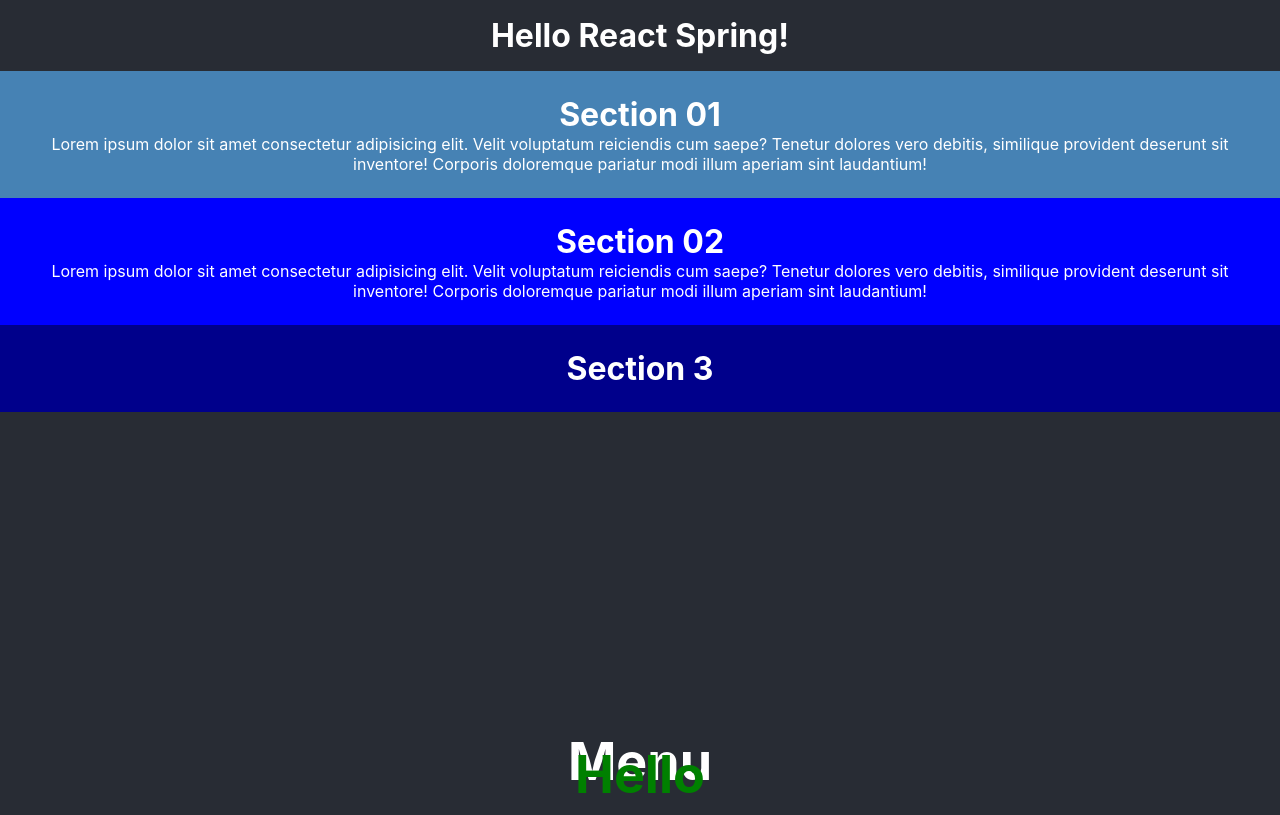
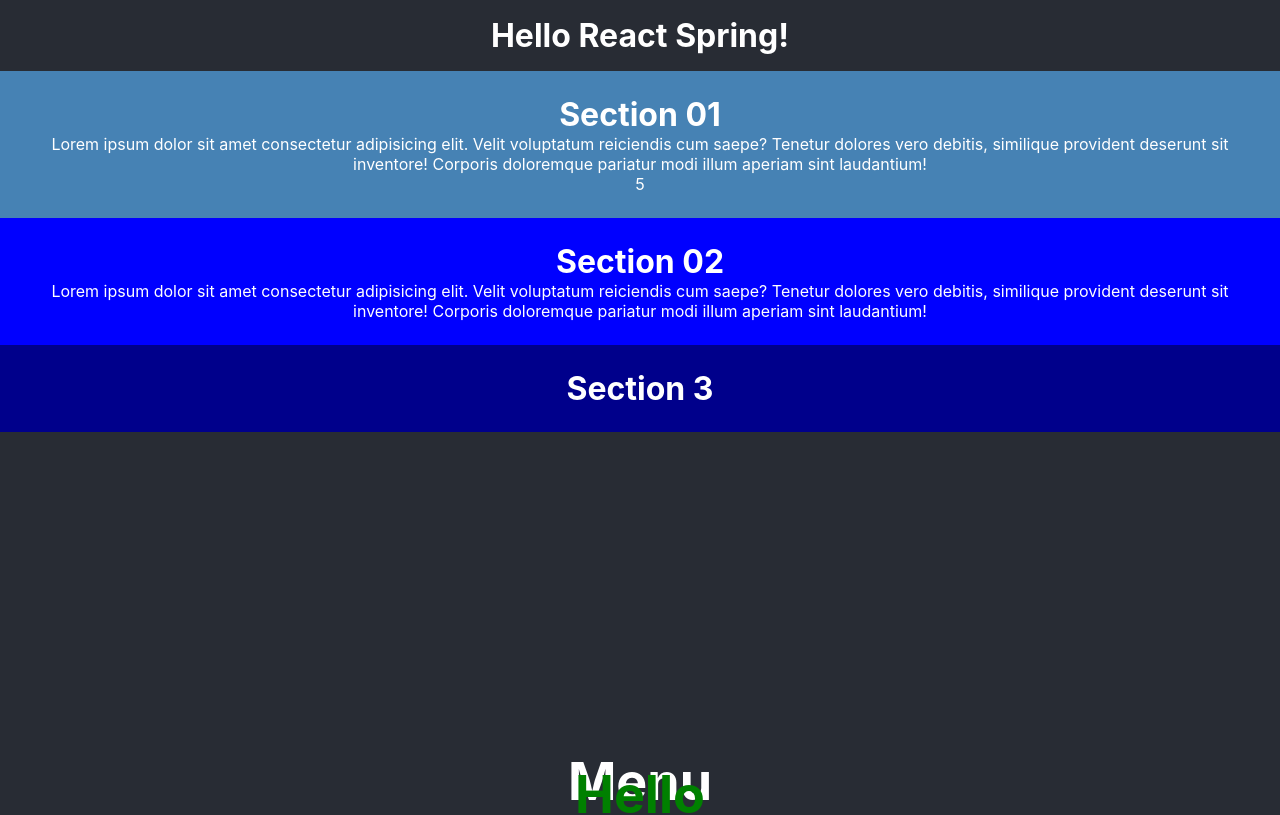
Before and after one commit to jsoomie/animations-folder, a React (Create React App) app in the folder react-spring-tuts/: page / in a window 1280 px wide. Shown: the top 815 px of the page. Built offline with nearby package versions, Linux system fonts and the light colour scheme.

Commit message:
feat: create counter in section01

```diff
--- a/react-spring-tuts/src/components/Traversy/Section01.tsx
+++ b/react-spring-tuts/src/components/Traversy/Section01.tsx
@@ -18,6 +18,18 @@ export const Section01 = () => {
     marginTop: 0,
   });
 
+  const counter = useSpring({
+    from: {
+      number: 0,
+      opacity: 1,
+    },
+    opacity: 1,
+    number: 10,
+    config: {
+      duration: 10000,
+    },
+  });
+
   return (
     <animated.div style={animate}>
       <div style={component}>
@@ -28,6 +40,9 @@ export const Section01 = () => {
           similique provident deserunt sit inventore! Corporis doloremque
           pariatur modi illum aperiam sint laudantium!
         </p>
+        <animated.div style={counter}>
+          {counter.number.to((val) => Math.floor(val))}
+        </animated.div>
       </div>
     </animated.div>
   );
--- a/react-spring-tuts/src/components/Traversy/Section02.tsx
+++ b/react-spring-tuts/src/components/Traversy/Section02.tsx
@@ -11,9 +11,15 @@ const { component } = {
 export const Section02 = () => {
   const animate = useSpring({
     from: {
+      number: 0,
       opacity: 0,
     },
     opacity: 1,
+    delay: 1000,
+    number: 10,
+    config: {
+      duration: 1000,
+    },
   });
 
   return (
```
